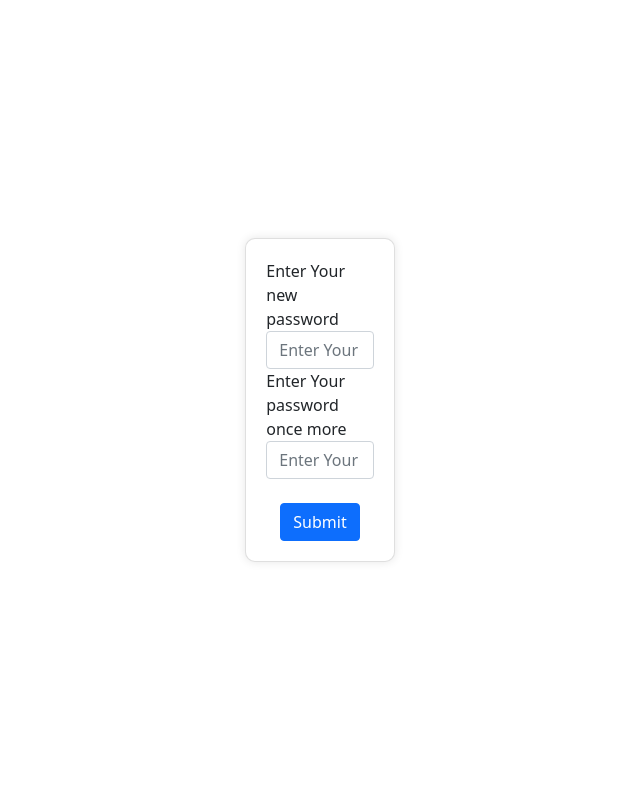
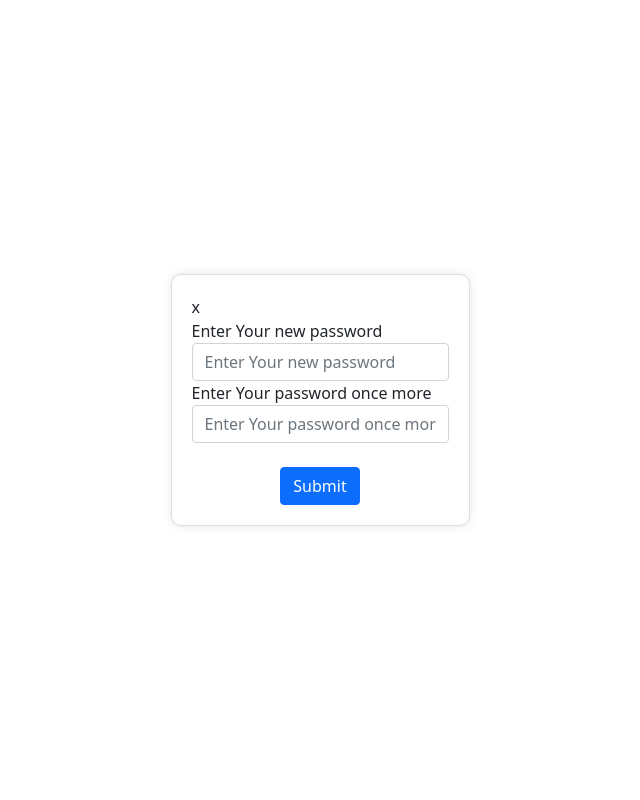
Before and after one commit to aswinbharath1/NaturesFurniture, a Django app: page /login/user-reset-pass in a window 1280 px wide. Shown: the whole page, without its empty margins (320-960 px from the left). Run offline with Django 4.2, Linux system fonts and the light colour scheme.

Commit message:
SOLVED SOME OVERFLOW ISSUES

```diff
--- a/templates/accounts/resetpass.html
+++ b/templates/accounts/resetpass.html
@@ -24,12 +24,11 @@
         }
     </style>
 </head>
-
 <body class="d-flex justify-content-center">
-    <div class="card-container">
-        <div class="card col-md-6">
+    <div class="card-container mx-auto" style="max-width: 600px;">
+        <div class="card">
             <form method="POST">
-                {% csrf_token %}
+                {% csrf_token %}x
                 {% if messages %}
                 <div class="text-danger d-flex justify-content-center">
                     {% for message in messages %}
@@ -39,13 +38,11 @@
                 {% endif %}
                 <div class="form-group">
                     <label for="password1">Enter Your new password</label>
-                    <input type="password" class="form-control" placeholder="Enter Your new password" name="password1"
-                        required>
+                    <input type="password" class="form-control" placeholder="Enter Your new password" name="password1" required>
                 </div>
                 <div class="form-group">
                     <label for="password2">Enter Your password once more</label>
-                    <input type="password" class="form-control" placeholder="Enter Your password once more" name="password2"
-                        required>
+                    <input type="password" class="form-control" placeholder="Enter Your password once more" name="password2" required>
                 </div>
                 <div class="d-flex justify-content-center mt-4">
                     <button type="submit" class="btn btn-primary">Submit</button>
@@ -58,4 +55,5 @@
     <script src="js/custom.js"></script>
 </body>
 
+
 </html>
```
